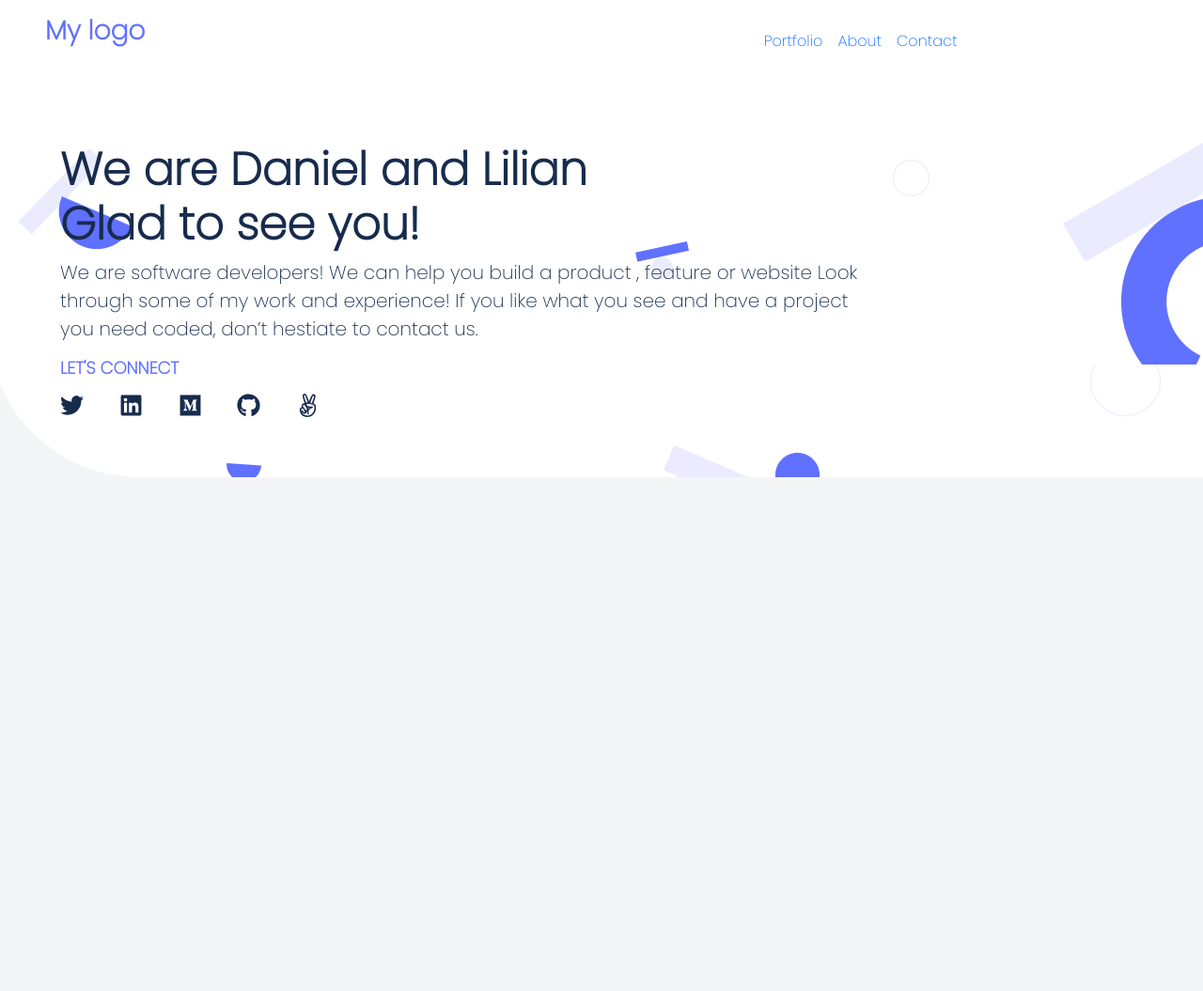
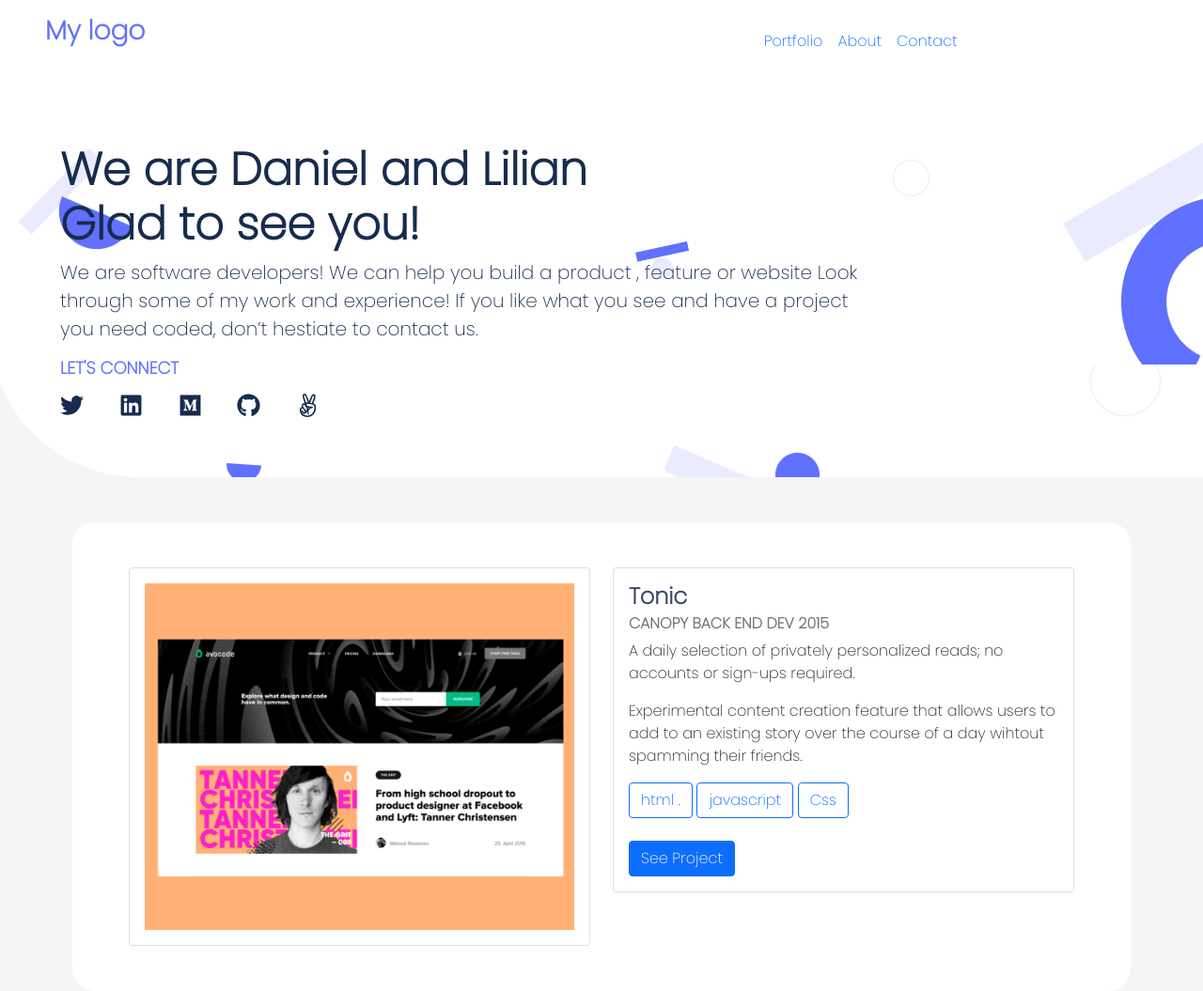
Before and after one commit to benshidanny11/portfolio-bootstrap-version, a plain HTML site: page index.html in a window 1280 px wide. Shown: the whole page at 94% size. Before the commit the page ends 800 px from the top, so only its background shows below. Drawn offline with nearby package versions, Linux system fonts and the light colour scheme.

Commit message:
Add files via upload

```diff
--- a/index.html
+++ b/index.html
@@ -89,6 +89,37 @@
                 </div>
             </div>
         </div>
+        <section class="row mt-5 project" >
+                   <div class="col-sm-6">
+              <div class="card">
+                <div class="card-body">
+                  <img
+                src="/assets/project3.png"
+                class="img"
+                alt="tonic">
+                </div>
+              </div>
+            </div>
+            <div class="col-sm-6">
+              <div class="card">
+                <div class="card-body">
+                  <h4 class="card-title menu boldtext" >Tonic</h4>
+                   <h6 class="card-subtitle mb-2 text-muted menu menu-1 " >CANOPY  BACK END DEV  2015</h6>
+                    <p class="card-text"> A daily selection of privately personalized reads; no accounts
+                    or sign-ups required.</p>
+                    <p class="card-text"> Experimental content creation feature that allows users to add
+                      to an existing story over the course of a day wihtout spamming
+                      their friends.</p>
+                      <button type="button" class="btn btn-outline-primary">html .</button>
+                      <button type="button" class="btn btn-outline-primary">javascript</button>
+                      <button type="button" class="btn btn-outline-primary">Css</button><br><br>
+                  <a href="#" class="btn btn-primary">See Project</a>
+                </div>
+              </div>
+            </div>
+          </div>
+
+        </section>
     </main>
 
     <script
--- a/style.css
+++ b/style.css
@@ -66,3 +66,32 @@ body {
 .mt-3{
     margin-top: 3rem;
 }
+.mt-5{
+  margin-top: 5rem;
+}
+
+.img {
+  width: 100%;
+}
+
+.project {
+  background-color: #fff;
+  width: 88%;
+  border-radius: 1.5rem;
+  padding: 3rem;
+margin: 0 auto;}
+
+
+.menu {
+  font-family: "Poppins", sans-serif;
+  font-weight: 600;
+  color: #344563;
+}
+
+.menu-1 {
+  color: #344563;
+}
+
+.menu-2 {
+  color: #7a869a;
+}
```
